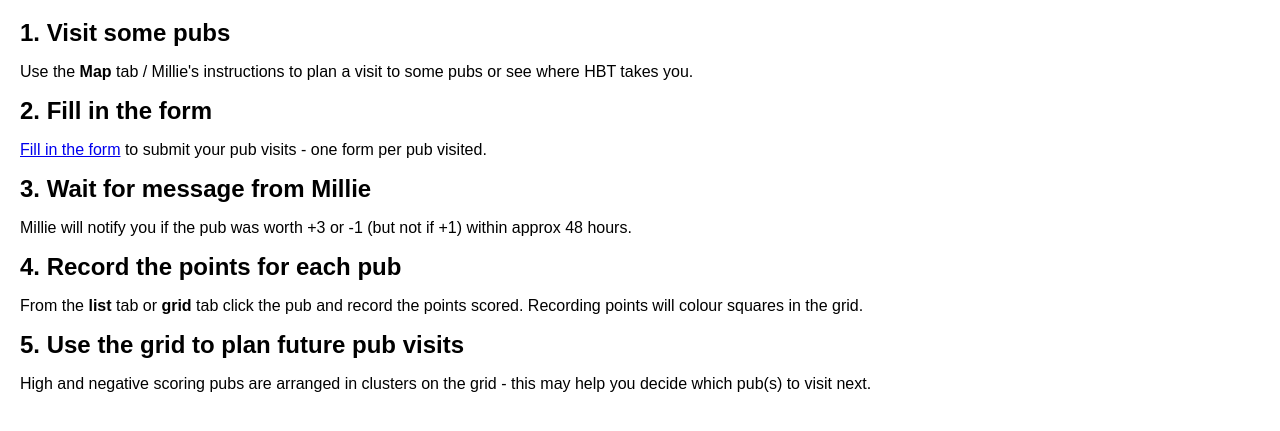
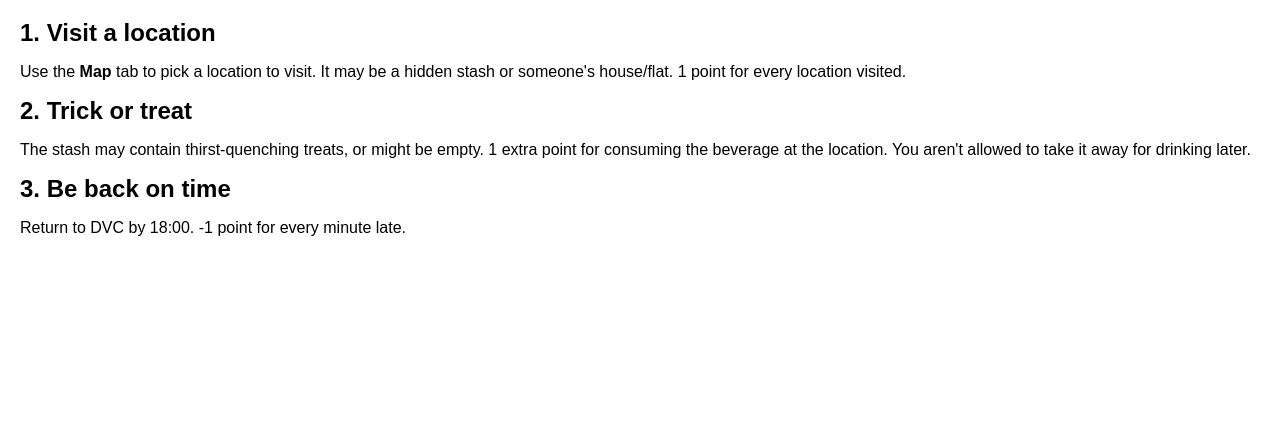
Before and after one commit to ockendenjo/hbt-hbc-2023, a website built with Vite: page ui/index.html in a window 1280 px wide. Both pictures are taken after a click on the element "Instructions". Shown: the part 121-552 px from the top of the page. Built offline with nearby package versions, Linux system fonts and the light colour scheme.

Commit message:
Modify instructions

```diff
--- a/ui/index.html
+++ b/ui/index.html
@@ -23,35 +23,21 @@
         <div id="tab-info" class="tab" style="display: none">
             <div class="tab-scroll padded">
                 <h1>Instructions</h1>
-                <h2>1. Visit some pubs</h2>
+
+                <h2>1. Visit a location</h2>
                 <p>
-                    Use the <b>Map</b> tab / Millie's instructions to plan a visit to some pubs or see where HBT takes
-                    you.
+                    Use the <b>Map</b> tab to pick a location to visit. It may be a hidden stash or someone's
+                    house/flat. 1 point for every location visited.
                 </p>
 
-                <h2>2. Fill in the form</h2>
+                <h2>2. Trick or treat</h2>
                 <p>
-                    <a
-                        href="https://docs.google.com/forms/d/e/1FAIpQLSel2wM26PNbnHYUpSb3lBtW_BfHWHMaEjeLRfolaNirBt67iA/viewform?usp=sf_link"
-                        >Fill in the form</a
-                    >
-                    to submit your pub visits - one form per pub visited.
+                    The stash may contain thirst-quenching treats, or might be empty. 1 extra point for consuming the
+                    beverage at the location. You aren't allowed to take it away for drinking later.
                 </p>
 
-                <h2>3. Wait for message from Millie</h2>
-                <p>Millie will notify you if the pub was worth +3 or -1 (but not if +1) within approx 48 hours.</p>
-
-                <h2>4. Record the points for each pub</h2>
-                <p>
-                    From the <b>list</b> tab or <b>grid</b> tab click the pub and record the points scored. Recording
-                    points will colour squares in the grid.
-                </p>
-
-                <h2>5. Use the grid to plan future pub visits</h2>
-                <p>
-                    High and negative scoring pubs are arranged in clusters on the grid - this may help you decide which
-                    pub(s) to visit next.
-                </p>
+                <h2>3. Be back on time</h2>
+                <p>Return to DVC by 18:00. -1 point for every minute late.</p>
             </div>
         </div>
         <script type="module" src="map.ts"></script>
```
